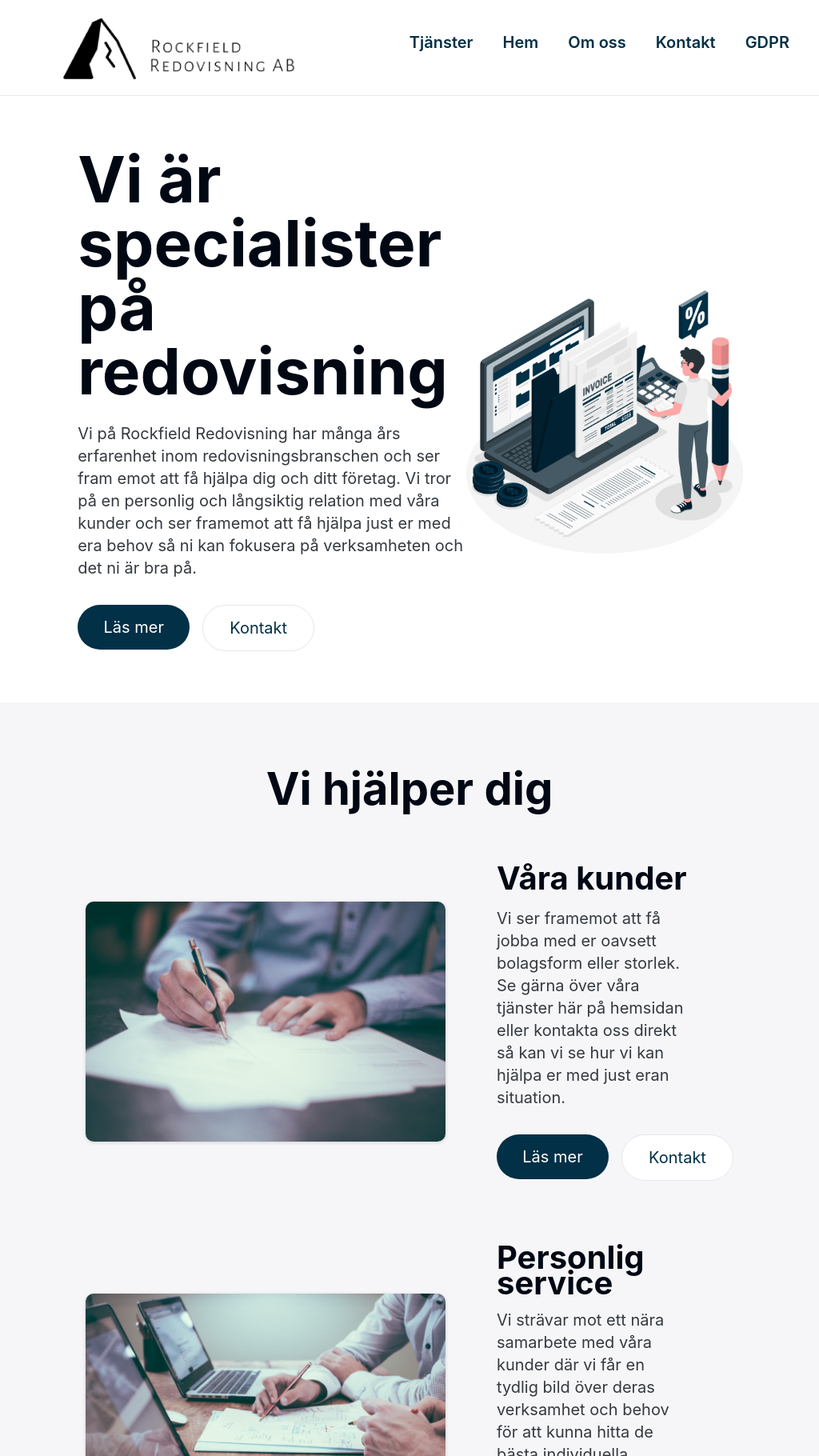
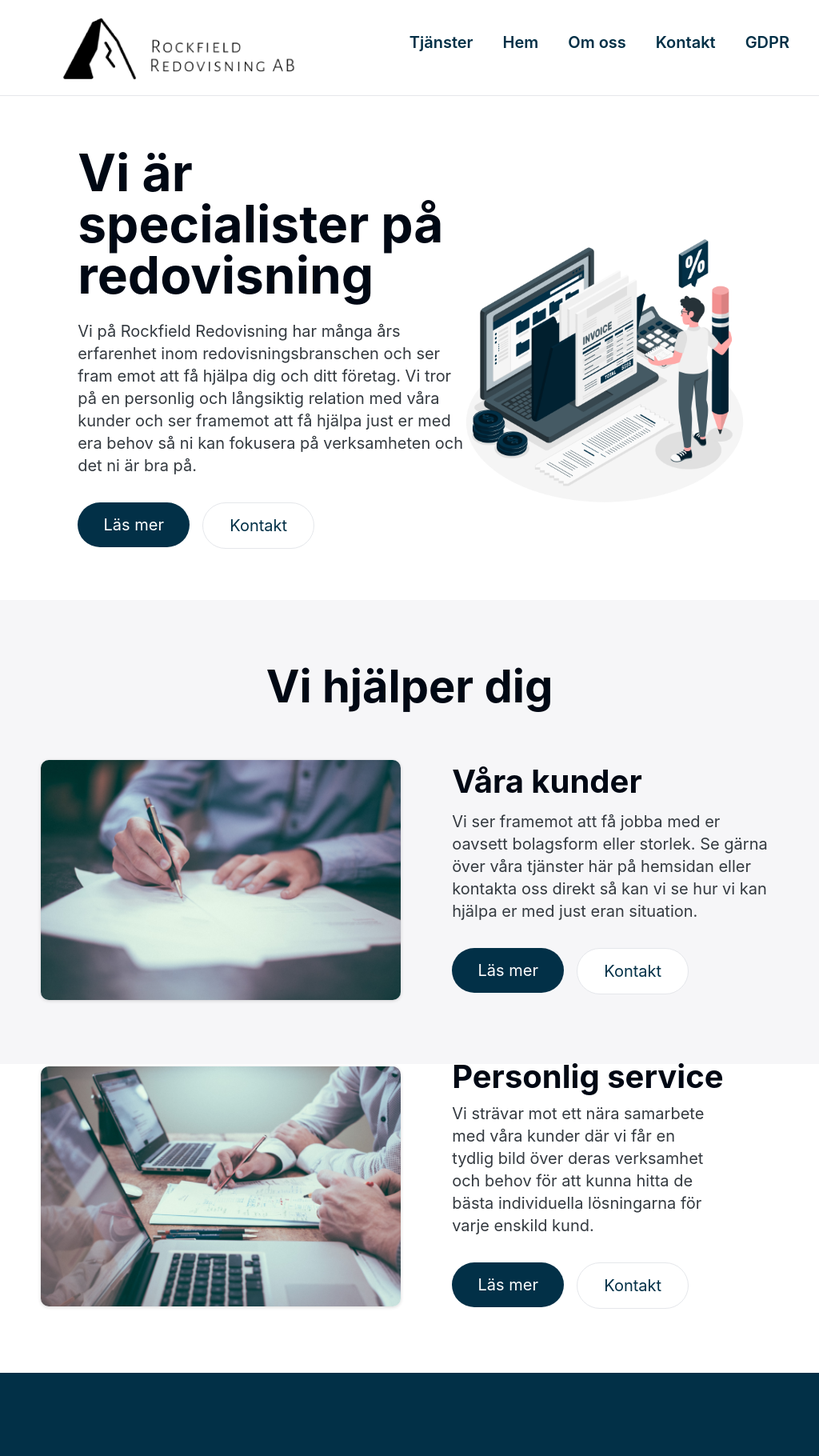
Before and after one commit to JockeHTML/rockfield-redovisning, a Next.js app: page / in a window 1024 px wide. Shown: the top 1820 px of the page at 80% size. Built offline with nearby package versions, Linux system fonts and the light colour scheme.

Commit message:
responsive styles

```diff
--- a/components/contact/contact.module.css
+++ b/components/contact/contact.module.css
@@ -8,13 +8,13 @@
 
 @media (max-width: 768px) {
   .contact {
-    padding: var(--padding2) 0;
+    padding: var(--padding4) 0;
   }
 }
 
 @media only screen and (min-device-width: 481px) and (max-device-width: 1024px) and (orientation: portrait) {
   .contact {
-    padding: var(--padding2) 0;
+    padding: var(--padding4) 0;
   }
 }
 
--- a/components/contact/content.module.css
+++ b/components/contact/content.module.css
@@ -49,7 +49,7 @@
   .content {
     width: 100%;
     flex-direction: column;
-    padding: var(--padding2) 1.5rem;
+    padding: var(--padding4) 1.5rem;
   }
   .icons {
     padding-top: 1.5rem;
@@ -76,7 +76,7 @@
 
 @media only screen and (min-width: 1024px) and (max-height: 1366px) and (orientation: portrait) and (-webkit-min-device-pixel-ratio: 1.5) {
   .content {
-    width: 100%;
+    width: 90%;
   }
 }
 
--- a/components/home/aboutUs/aboutUs.module.css
+++ b/components/home/aboutUs/aboutUs.module.css
@@ -1,6 +1,6 @@
 .aboutUs {
   height: auto;
-  background-color: var(--bg);
+  background-color: var(--white);
   padding: 0 0 var(--padding8) 0;
   display: flex;
   justify-content: center;
@@ -21,9 +21,27 @@
     width: 100%;
   }
   .aboutUs {
-    padding: var(--padding2) 1.5rem;
+    padding: var(--padding2) 1.5rem var(--padding4) 1.5rem;
   }
   .title {
     padding-bottom: var(--padding2);
   }
 }
+
+@media only screen and (min-device-width: 481px) and (max-device-width: 1024px) and (orientation: landscape) {
+  .content {
+    width: 90%;
+  }
+}
+
+@media only screen and (min-width: 1024px) and (max-height: 1366px) and (orientation: portrait) and (-webkit-min-device-pixel-ratio: 1.5) {
+  .content {
+    width: 90%;
+  }
+}
+
+@media only screen and (min-width: 1024px) and (max-height: 1366px) and (orientation: landscape) and (-webkit-min-device-pixel-ratio: 1.5) {
+  .content {
+    width: 80%;
+  }
+}
--- a/components/home/aboutUs/text.module.css
+++ b/components/home/aboutUs/text.module.css
@@ -25,3 +25,9 @@
     justify-content: center;
   }
 }
+
+@media only screen and (min-width: 1024px) and (max-height: 1366px) and (orientation: portrait) and (-webkit-min-device-pixel-ratio: 1.5) {
+  .text p {
+    width: 100%;
+  }
+}
--- a/components/home/forWho/forWho.module.css
+++ b/components/home/forWho/forWho.module.css
@@ -25,9 +25,27 @@
     width: 100%;
   }
   .forWho {
-    padding: var(--padding2) 1.5rem;
+    padding: var(--padding4) 1.5rem var(--padding2) 1.5rem;
   }
   .title {
     padding-bottom: var(--padding2);
   }
 }
+
+@media only screen and (min-device-width: 481px) and (max-device-width: 1024px) and (orientation: landscape) {
+  .content {
+    width: 90%;
+  }
+}
+
+@media only screen and (min-width: 1024px) and (max-height: 1366px) and (orientation: portrait) and (-webkit-min-device-pixel-ratio: 1.5) {
+  .content {
+    width: 90%;
+  }
+}
+
+@media only screen and (min-width: 1024px) and (max-height: 1366px) and (orientation: landscape) and (-webkit-min-device-pixel-ratio: 1.5) {
+  .content {
+    width: 80%;
+  }
+}
--- a/components/home/forWho/text.module.css
+++ b/components/home/forWho/text.module.css
@@ -38,15 +38,22 @@
 @media only screen and (min-device-width: 481px) and (max-device-width: 1024px) and (orientation: landscape) {
   .text h2 {
     line-height: 1;
+    width: 100%;
   }
   .buttons {
     justify-content: flex-start;
+  }
+  .text p {
+    width: 100%;
   }
 }
 
 @media only screen and (min-width: 1024px) and (max-height: 1366px) and (orientation: portrait) and (-webkit-min-device-pixel-ratio: 1.5) {
   .text h2 {
     line-height: 1;
+  }
+  .text p {
+    width: 100%;
   }
 }
 
--- a/components/home/home.module.css
+++ b/components/home/home.module.css
@@ -22,7 +22,7 @@
 .text h1 {
   margin-bottom: var(--size6);
   width: 90%;
-  font-size: var(--size20);
+  font-size: var(--size18);
 }
 
 .text p {
@@ -97,7 +97,7 @@
     width: 80%;
   }
   .image img {
-    width: 350px;
+    width: 300px;
     padding-top: 3rem;
   }
   .buttons {
@@ -109,6 +109,7 @@
   .homePage {
     height: auto;
     padding: var(--padding4) 1.5rem;
+    width: 100%;
   }
   .content {
     width: 100%;
@@ -124,7 +125,6 @@
   .text h1 {
     width: 100%;
   }
-
   .image img {
     width: 350px;
     padding-top: 3rem;
@@ -133,7 +133,14 @@
 
 @media only screen and (min-width: 1024px) and (max-height: 1366px) and (orientation: portrait) and (-webkit-min-device-pixel-ratio: 1.5) {
   .homePage {
+    height: auto;
     padding: var(--padding4) 1.5rem;
+    width: 100%;
+    margin: auto;
+  }
+  .image img {
+    width: 350px;
+    padding-top: 3rem;
   }
 }
 
@@ -141,6 +148,8 @@
   .homePage {
     height: auto;
     padding: var(--padding4) 1.5rem;
+    width: 90%;
+    margin: auto;
   }
   .content {
     width: 100%;
@@ -156,9 +165,8 @@
   .text h1 {
     width: 100%;
   }
-
   .image img {
-    width: 400px;
+    width: 350px;
     padding-top: 3rem;
   }
 }
--- a/components/home/products/products.module.css
+++ b/components/home/products/products.module.css
@@ -27,7 +27,7 @@
     padding: 0;
   }
   .products {
-    padding: var(--padding2) 1.5rem;
+    padding: var(--padding4) 1.5rem;
   }
 }
 
--- a/components/layout/menu.module.css
+++ b/components/layout/menu.module.css
@@ -2,6 +2,8 @@
   display: none;
   color: var(--blue);
   right: 30px;
+  top: 30px;
+
   font-size: var(--size8);
   cursor: pointer;
   z-index: 3;
```
